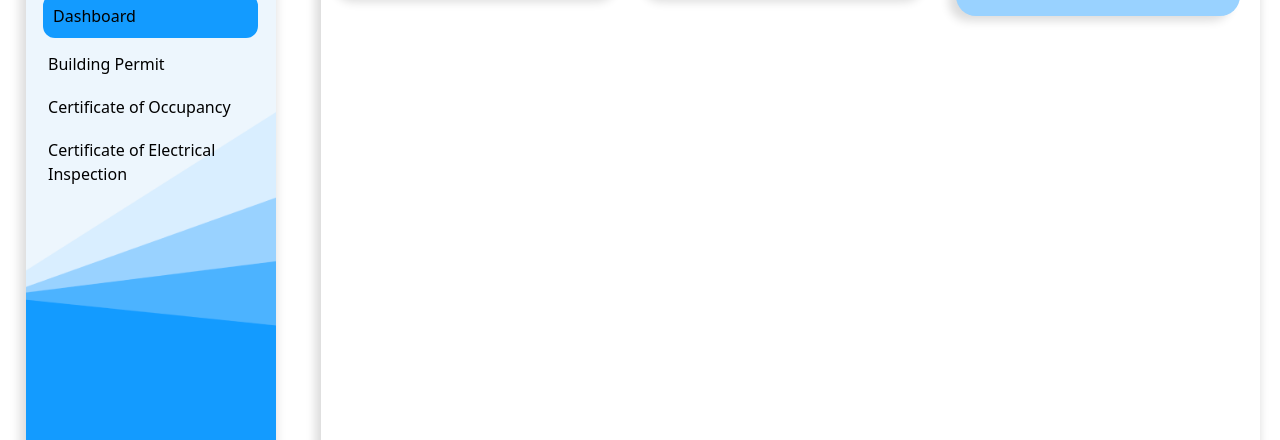
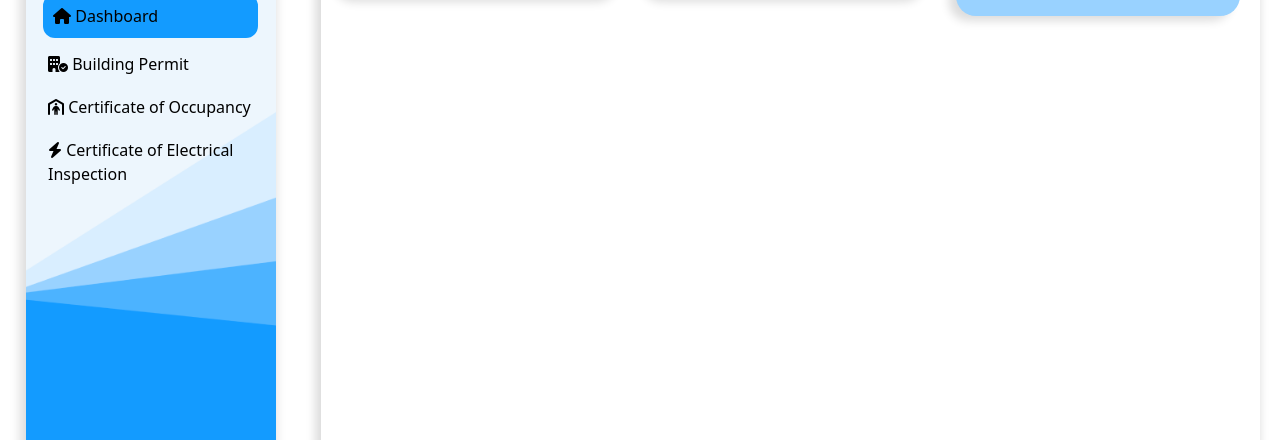
Before and after one commit to yunchan29/CHSD-MIS, a plain HTML site: page AdminPages/PermitsAndCert/adminDashboardP&C.html in a window 1280 px wide. Shown: the part 360-800 px from the top of the page. Drawn offline with nearby package versions, Linux system fonts and the light colour scheme; no server answers.

Commit message:
added some icons

```diff
--- a/AdminPages/PermitsAndCert/adminDashboardP&C.html
+++ b/AdminPages/PermitsAndCert/adminDashboardP&C.html
@@ -49,10 +49,10 @@
                 <button class="btn d-md-none d-block close-btn px-1 py-0 text-white"><i class="fal fa-stream"></i>Menu</button>
             </div>
             <ul class="sideBarList list-unstyled px-2">
-                <li class="sideNav active"><a href="/AdminPages/PermitsAndCert/adminDashboardP&C.html" class="text-decoration-none">Dashboard</a></li>
-                <li class="sideNav"><a href="/AdminPages/PermitsAndCert/adminBuildingPermit.html" class="text-decoration-none">Building Permit</a></li>
-                <li class="sideNav"><a href="/AdminPages/PermitsAndCert/adminCertofOcc.html" class="text-decoration-none">Certificate of Occupancy</a></li>
-                <li class="sideNav"><a href="/AdminPages/PermitsAndCert/adminCertofElec.html" class="text-decoration-none">Certificate of Electrical Inspection</a></li>
+                <li class="sideNav active"><a href="/AdminPages/PermitsAndCert/adminDashboardP&C.html" class="text-decoration-none"><i class="fa-solid fa-house"></i> Dashboard</a></li>
+                <li class="sideNav"><a href="/AdminPages/PermitsAndCert/adminBuildingPermit.html" class="text-decoration-none"><i class="fa-solid fa-building-circle-check"></i> Building Permit</a></li>
+                <li class="sideNav"><a href="/AdminPages/PermitsAndCert/adminCertofOcc.html" class="text-decoration-none"><i class="fa-solid fa-person-shelter"></i> Certificate of Occupancy</a></li>
+                <li class="sideNav"><a href="/AdminPages/PermitsAndCert/adminCertofElec.html" class="text-decoration-none"><i class="fa-solid fa-bolt"></i> Certificate of Electrical Inspection</a></li>
             </ul>
         </div>
         <div class="content">
@@ -142,5 +142,6 @@
 
     <script src="https://cdn.jsdelivr.net/npm/@popperjs/core@2.11.8/dist/umd/popper.min.js" integrity="sha384-I7E8VVD/ismYTF4hNIPjVp/Zjvgyol6VFvRkX/vR+Vc4jQkC+hVqc2pM8ODewa9r" crossorigin="anonymous"></script>
     <script src="https://cdn.jsdelivr.net/npm/bootstrap@5.3.3/dist/js/bootstrap.min.js" integrity="sha384-0pUGZvbkm6XF6gxjEnlmuGrJXVbNuzT9qBBavbLwCsOGabYfZo0T0to5eqruptLy" crossorigin="anonymous"></script>
+    <script src="https://kit.fontawesome.com/8d1b0b1c7b.js" crossorigin="anonymous"></script>
 </body>
 </html>
```
